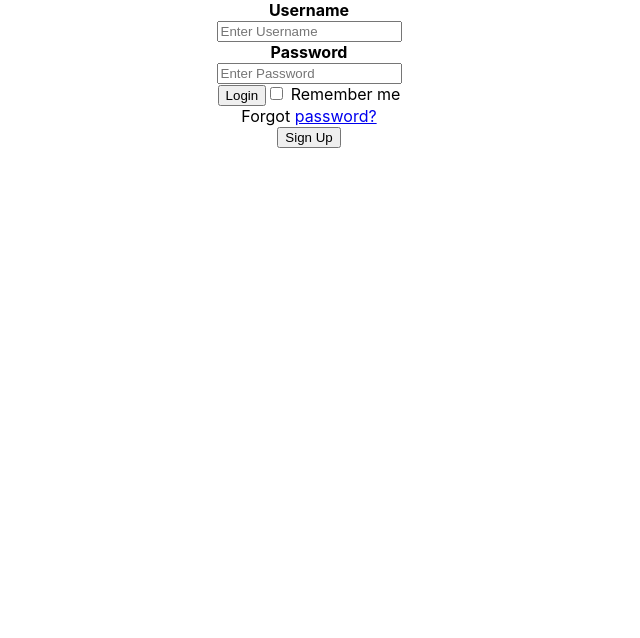
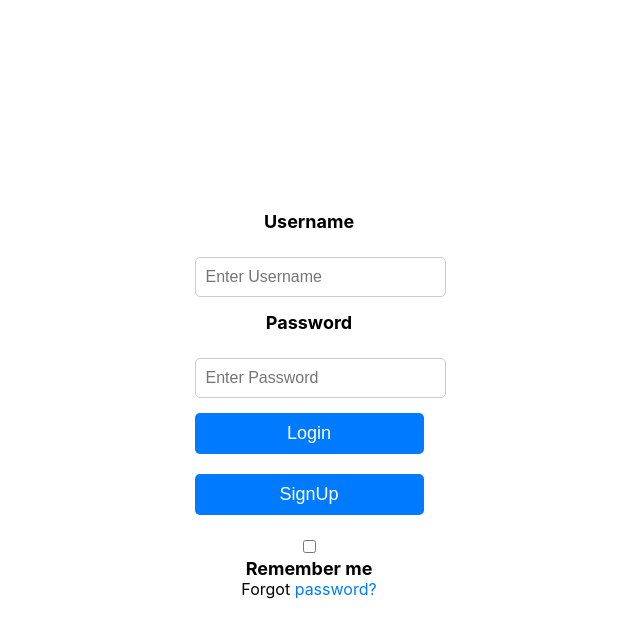
Before and after one commit to GeneKung/CS35L_Project, a React (Create React App) app in the folder frontend/food-app/: page / in a window 1280 px wide. Shown: the top 638 px of the page, without its empty margins (331-971 px from the left). Built offline with nearby package versions, Linux system fonts and the light colour scheme; the HTML template or start-up script is replaced by a standard one.

Commit message:
Configured signin and signup functions to one react component and updated CSS for signin page

```diff
--- a/frontend/food-app/src/App.js
+++ b/frontend/food-app/src/App.js
@@ -1,12 +1,10 @@
 import "./App.css";
 import SignIn from "./components/auth/SignIn";
-import SignUp from "./components/auth/SignUp";
 
 function App() {
   return (
     <div className="App">
       <SignIn />
-      <SignUp />
     </div>
 
     // Just for testing sign-up button
--- a/frontend/food-app/src/components/auth/SignIn.css
+++ b/frontend/food-app/src/components/auth/SignIn.css
@@ -1,9 +1,62 @@
+/* SignIn.css */
 .Login-text {
-    text-align: center
+    text-align: center;
 }
 
 .Login-prompt {
     display: flex;
     align-items: center;
     justify-content: center;
+    height: 100vh; /* Adjust the height as needed */
 }
+
+/* Form styles */
+.Login-text label {
+    font-size: 18px;
+    font-weight: bold;
+    display: block;
+    margin-top: 10px;
+}
+
+.Login-text input {
+    width: 100%;
+    padding: 10px;
+    margin: 5px 0;
+    border: 1px solid #ccc;
+    border-radius: 5px;
+    font-size: 16px;
+    outline: none;
+}
+
+.Login-text button {
+    width: 100%;
+    padding: 10px;
+    margin: 10px 0;
+    background-color: #007BFF; /* Adjust the background color as needed */
+    color: #fff;
+    border: none;
+    border-radius: 5px;
+    font-size: 18px;
+    cursor: pointer;
+    transition: background-color 0.3s;
+}
+
+.Login-text button:hover {
+    background-color: #0056b3; /* Adjust the hover color as needed */
+}
+
+.Login-text .psw a {
+    text-decoration: none;
+    color: #007BFF; /* Adjust the link color as needed */
+}
+
+.Login-text .psw a:hover    {
+    text-decoration: underline;
+}
+
+/* Error message style */
+.error {
+    color: #FF0000; /* Red color for error messages */
+    font-size: 16px;
+    margin-top: 10px;
+}
--- a/frontend/food-app/src/components/auth/SignIn.jsx
+++ b/frontend/food-app/src/components/auth/SignIn.jsx
@@ -2,6 +2,7 @@ import { useState } from "react";
 import "./SignIn.css";
 import { auth } from "../../firebase.js";
 import { signInWithEmailAndPassword } from "firebase/auth";
+import { createUserWithEmailAndPassword } from "firebase/auth";
 
 export default function LoginPrompt() {
   const [username, setUsername] = useState("");
@@ -16,8 +17,43 @@ export default function LoginPrompt() {
       // User is signed in.
       console.log("User is signed in.");
     } catch (error) {
-      setError(error.message);
+      handleFireBaseError(error);
       console.error(error);
+    }
+  }
+  const handleSignup = async () => {
+    // First check that email and password are valid (meets length requirements, has special chars, etc.)
+    try {
+      const userCredential = await createUserWithEmailAndPassword(
+        auth,
+        username,
+        password
+      );
+      // Handle successful signup
+      console.log("Signed up user:", userCredential.user);
+    } catch (error) {
+      // Error handling
+      handleFireBaseError(error);
+      console.error("Error signing up:", error);
+    }
+  };
+
+  const handleFireBaseError = (error) => {
+    // Map Firebase authentication errors to user-friendly messages
+    switch (error.code) {
+      case "auth/invalid-email":
+        setError("Invalid email address. Please provide a valid email.");
+        break;
+      case "auth/user-not-found":
+        setError("User not found. Please sign up before logging in.");
+        break;
+      case "auth/wrong-password":
+        setError("Wrong password. Please check your password.");
+        break;
+      // Add more cases for other Firebase error codes as needed
+      default:
+        setError("An error occurred. Please try again later.");
+        break;
     }
   }
 
@@ -52,6 +88,11 @@ export default function LoginPrompt() {
           Login
         </button>
 
+        <button type="submit" onClick={() => handleSignup()}>
+          SignUp
+        </button>
+
+
         <label>
           <input type="checkbox" name="remember" /> Remember me <br />
         </label>
--- a/frontend/food-app/src/components/auth/SignUp.jsx
+++ /dev/null
@@ -1,26 +0,0 @@
-import { useState } from "react";
-import { createUserWithEmailAndPassword } from "firebase/auth";
-import { auth } from "../../firebase.js";
-
-export default function SignUp() {
-  const [email, setEmail] = useState("test@gmail.com");
-  const [password, setPassword] = useState("testpass");
-
-  const handleSignup = async () => {
-    // First check that email and password are valid (meets length requirements, has special chars, etc.)
-    try {
-      const userCredential = await createUserWithEmailAndPassword(
-        auth,
-        email,
-        password
-      );
-      // Handle successful signup
-      console.log("Signed up user:", userCredential.user);
-    } catch (error) {
-      // Error handling
-      console.error("Error signing up:", error);
-    }
-  };
-
-  return <button onClick={handleSignup}>Sign Up</button>;
-}
```
